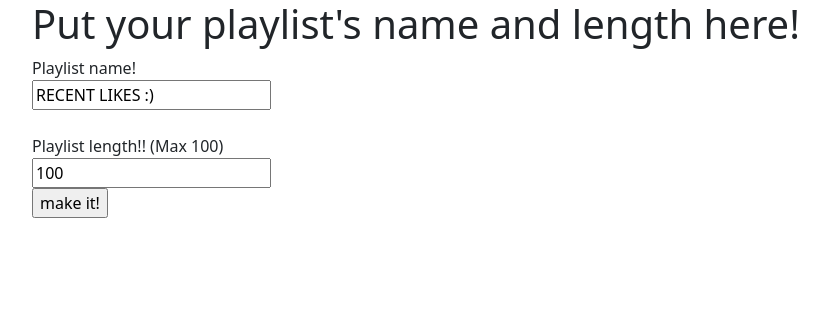
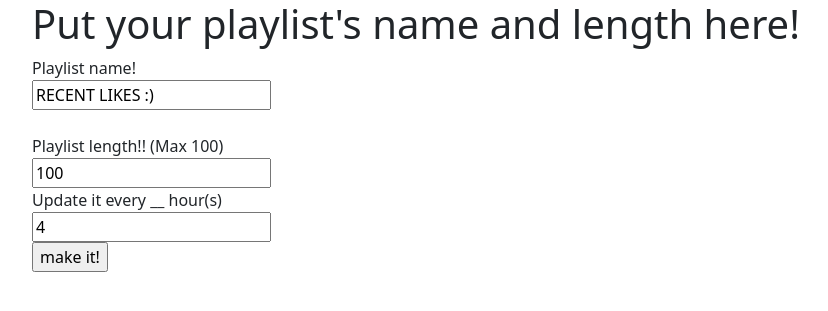
Before and after one commit to 2am2/spotifysmartplaylist, a Flask app: page /userinput in a window 1280 px wide. Shown: the top 311 px of the page, without its empty margins (50-878 px from the left). Run offline with Flask 3, Linux system fonts and the light colour scheme.

Commit message:
take length input as num + adding freq input

```diff
--- a/api/app.py
+++ b/api/app.py
@@ -37,7 +37,7 @@ def logout():
 def userinput():
     if request.method == "POST":
         session["playlist_name"] = request.form.get('playlist_name')
-        session["playlist_length"] = int(request.form.get('playlist_length'))
+        session["playlist_length"] = request.form.get('playlist_length')
         return redirect(url_for('setPlaylist'))
     return render_template('input.html')
 
@@ -93,8 +93,8 @@ def get_tracklist(sp):
     playlist_length = session["playlist_length"]
 
     if (len(sp.current_user_saved_tracks(limit = 50)["items"])) < 50:
-       playlist_length = (len(sp.current_user_saved_tracks(limit = 50)["items"]))
-       tracklist += sp.current_user_saved_tracks(limit = playlist_length)["items"]
+        playlist_length = (len(sp.current_user_saved_tracks(limit = 50)["items"]))
+        tracklist += sp.current_user_saved_tracks(limit = playlist_length)["items"]
     else:
         iter = playlist_length//50
         extra = playlist_length % 50
--- a/api/templates/input.html
+++ b/api/templates/input.html
@@ -13,7 +13,9 @@
 <label for="playlist_name">Playlist name!</label><br>
 <input type="text" name="playlist_name" value = "RECENT LIKES :)"><br><br>
 <label for="playlist_length">Playlist length!! (Max 100) </label><br>
-<input type="text" name = "playlist_length" value = "100"><br>
+<input type="number" name = "playlist_length" value = "100"><br>
+<label for="update_frequency">Update it every __ hour(s) </label><br>
+<input type="number" name = "update_frequency" value = "4"><br>
 <input type="submit" value="make it!">
 </form>
 {% endblock %}
```
Also changed, not shown: api/templates/maintemp.html (+4 -5 lines).
